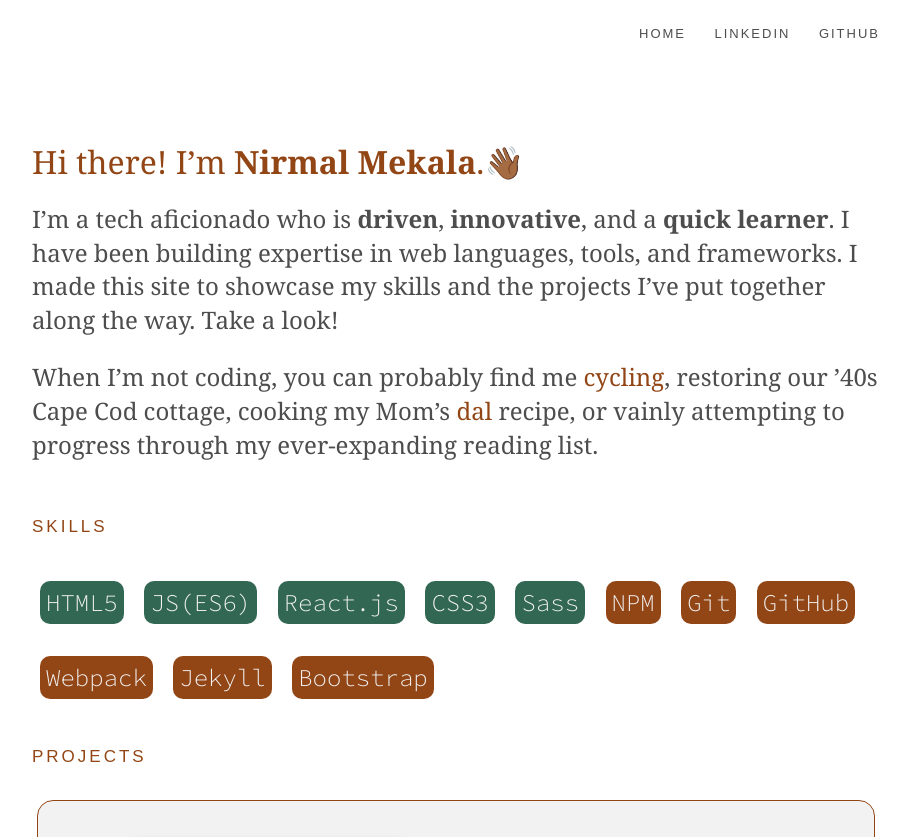
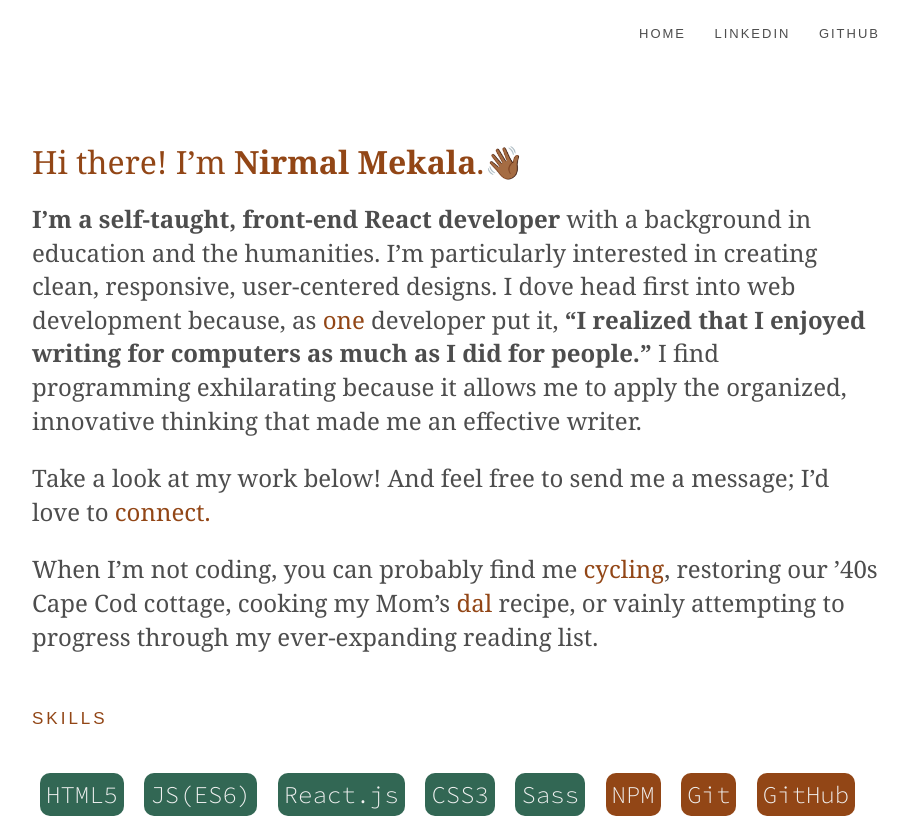
Before and after one commit to ndmekala/ndmekala.github.io, a Jekyll site: the page built from index.html, in a window 1280 px wide and 900 px high, cut to the strip 0-837 px from the top of the window. Shown: the whole strip, without its empty margins (184-1092 px from the left). Built offline with Jekyll 4.4.1, drawn with Linux system fonts in a browser that asks for light colours; some web fonts are replaced.

Commit message:
revise copy

```diff
--- a/index.html
+++ b/index.html
@@ -8,7 +8,8 @@ layout: home
 <section class="about container">
     <h1 id="about">About</h1>
     <p class="about__standout">Hi there! I’m <strong>Nirmal Mekala</strong>.👋🏾</p>
-    <p>I’m a tech aficionado who is <strong>driven</strong>, <strong>innovative</strong>, and a <strong>quick learner</strong>. I have been building expertise in web languages, tools, and frameworks. I made this site to showcase my skills and the projects I’ve put together along the way. Take a look!</p>
+    <p><strong>I’m a self-taught, front-end React developer</strong> with a background in education and the humanities. I’m particularly interested in creating clean, responsive, user-centered designs. I dove head first into web development because, as <a href="https://thesweetsetup.com/apps/best-text-editor-macos/">one</a> developer put it, <strong>“I realized that I enjoyed writing for computers as much as I did for people.”</strong> I find programming exhilarating because it allows me to apply the organized, innovative thinking that made me an effective writer.</p>
+    <p>Take a look at my work below! And feel free to send me a message; I’d love to <a href="#contact">connect.</a></p>
     <p>When I’m not coding, you can probably find me <a href="https://www.strava.com/athletes/21338935">cycling</a>, restoring our ’40s Cape Cod cottage, cooking my Mom’s <a href="https://en.wikipedia.org/wiki/Dal">dal</a> recipe, or vainly attempting to progress through my ever-expanding reading list.</p>
 </section>
 <section class="skills container">
```
Also changed, not shown: 2 other files.
